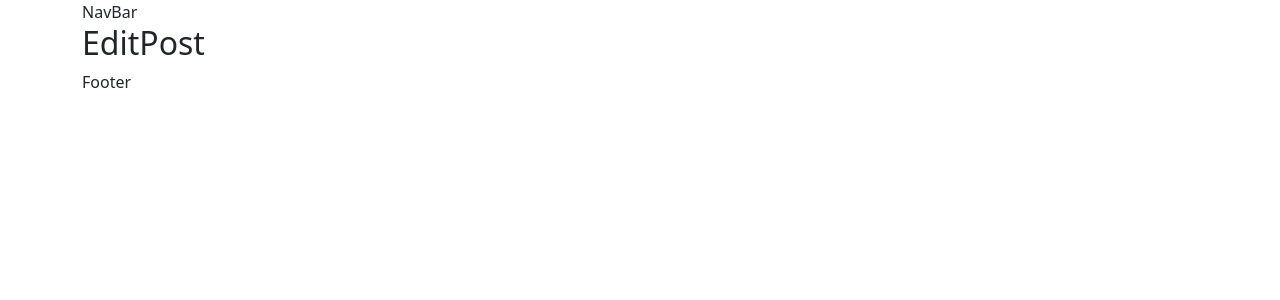
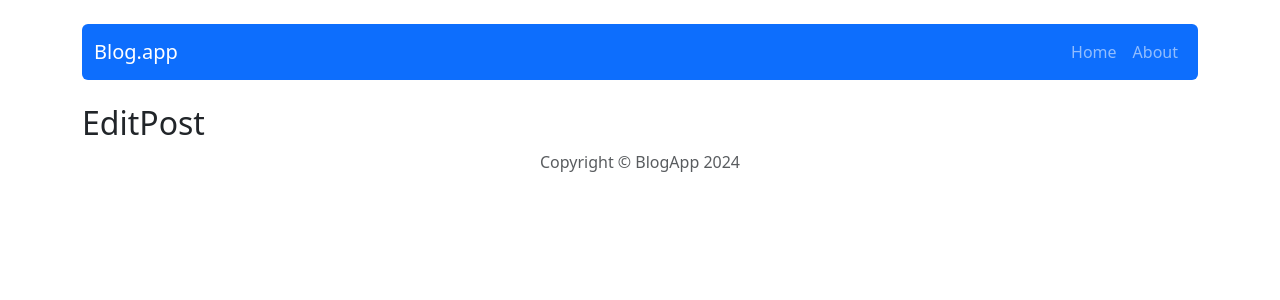
Before and after one commit to grzanek-monika/Blog-app, a React (Create React App) app: page /post/edit/1 in a window 1280 px wide. Shown: the top 300 px of the page. Built offline with nearby package versions, Linux system fonts and the light colour scheme.

Commit message:
Add contents and styles to NavBar and Footer components

```diff
--- a/src/components/views/Footer/Footer.js
+++ b/src/components/views/Footer/Footer.js
@@ -1,6 +1,6 @@
 const Footer = () => {
     return(
-        <>Footer</>
+        <footer className="text-center text-muted">Copyright © BlogApp 2024</footer>
     )
 }
 
--- a/src/components/views/NavBar/NavBar.js
+++ b/src/components/views/NavBar/NavBar.js
@@ -1,6 +1,18 @@
+import { Navbar, NavbarBrand, Container, Nav } from "react-bootstrap";
+import { NavLink } from "react-router-dom";
+
 const NavBar = () => {
     return(
-        <>NavBar</>
+        <Navbar bg="primary" variant="dark" expand="lg" className="mt-4 mb-4 rounded">
+            <Container>
+                <NavbarBrand as={NavLink} to='/'>Blog.app</NavbarBrand>
+                <Nav className="justify-content-end">
+                    <Nav.Link as={NavLink} to="/">Home</Nav.Link>
+                    <Nav.Link as={NavLink} to="/about">About</Nav.Link>
+                </Nav>
+
+            </Container>
+        </Navbar>
     )
 }
 
```
